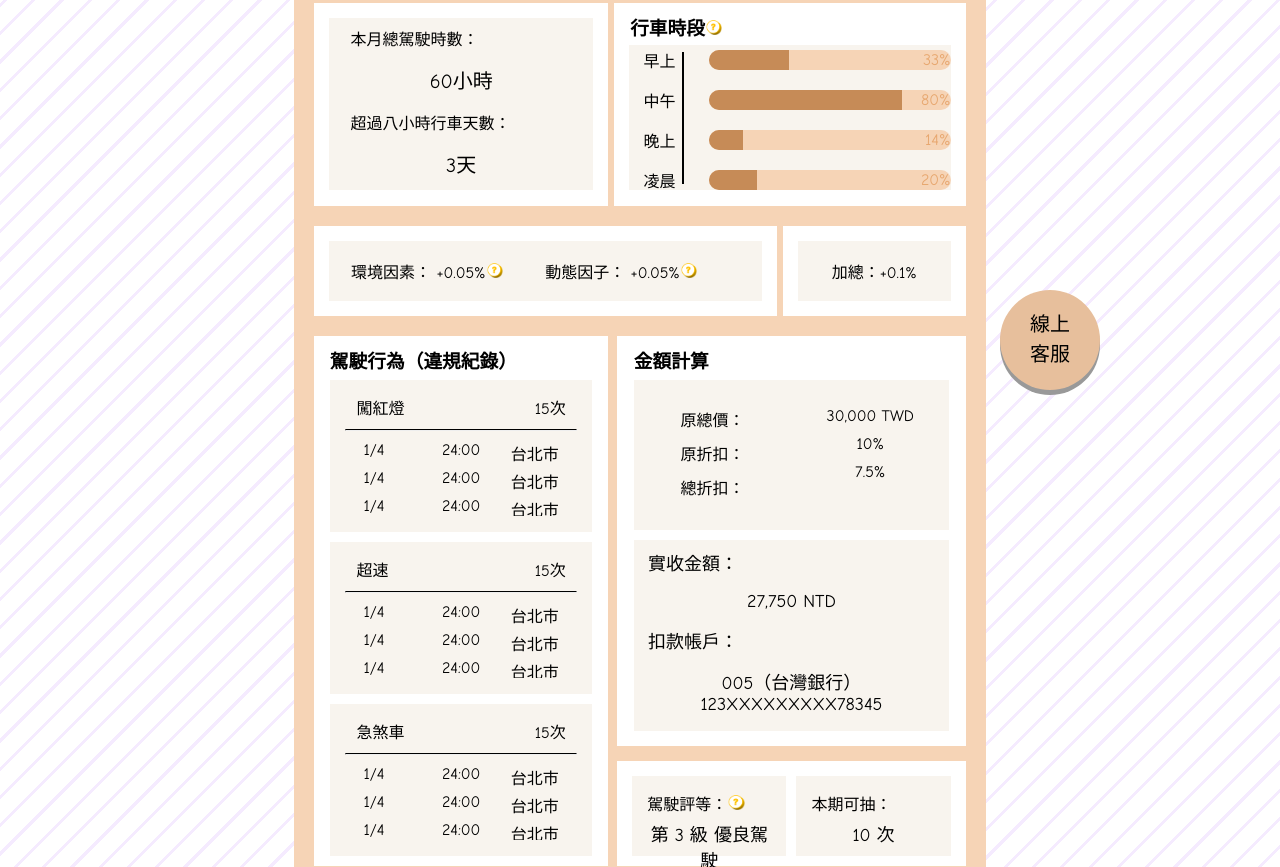
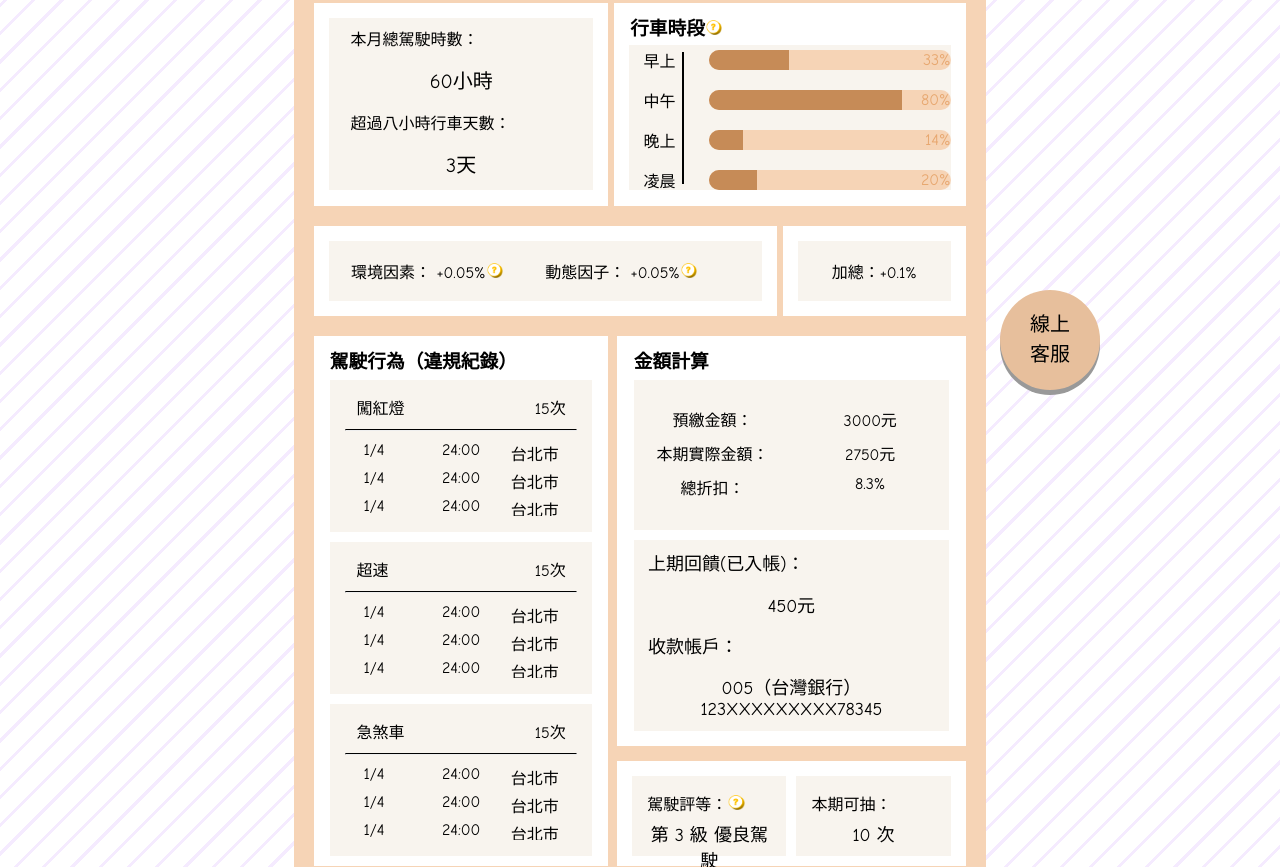
Before and after one commit to 10844110/ubi, a plain HTML site: page payment.html in a window 1280 px wide. Shown: the part 390-1257 px from the top of the page. Drawn offline with Linux system fonts and the light colour scheme.

Commit message:
Update payment.html

```diff
--- a/payment.html
+++ b/payment.html
@@ -278,21 +278,21 @@
                         <h3 style="margin-left: 2%;">金額計算</h3>
                         <div class="col-4-right-1-1">
                             <div class="left-column" >
-                                <p>原總價：</p>
-                                <p>原折扣：</p>
+                                <p>預繳金額：</p>
+                                <p>本期實際金額：</p>
                                 <p>總折扣：</p>
                             </div>
                             <div class="right-column">
-                                <p>30,000  TWD</p>
-                                <p>10%</p>
-                                <p>7.5%</p>
+                                <p>3000元</p>
+                                <p>2750元</p>
+                                <p>8.3%</p>
                             </div>
                         </div>
                         <div class="col-4-right-1-2">
                             <div class="col-4-right-r2">
-                                <p class="r2" >實收金額：</p>
-                                <p class="r2-2" >27,750 NTD</p>
-                                <p class="r2">扣款帳戶：</p>
+                                <p class="r2" >上期回饋(已入帳)：</p>
+                                <p class="r2-2" >450元</p>
+                                <p class="r2">收款帳戶：</p>
                                 <p class="r2-2" >005（台灣銀行）123XXXXXXXXX78345</p>
                             </div>
                         </div>
```
